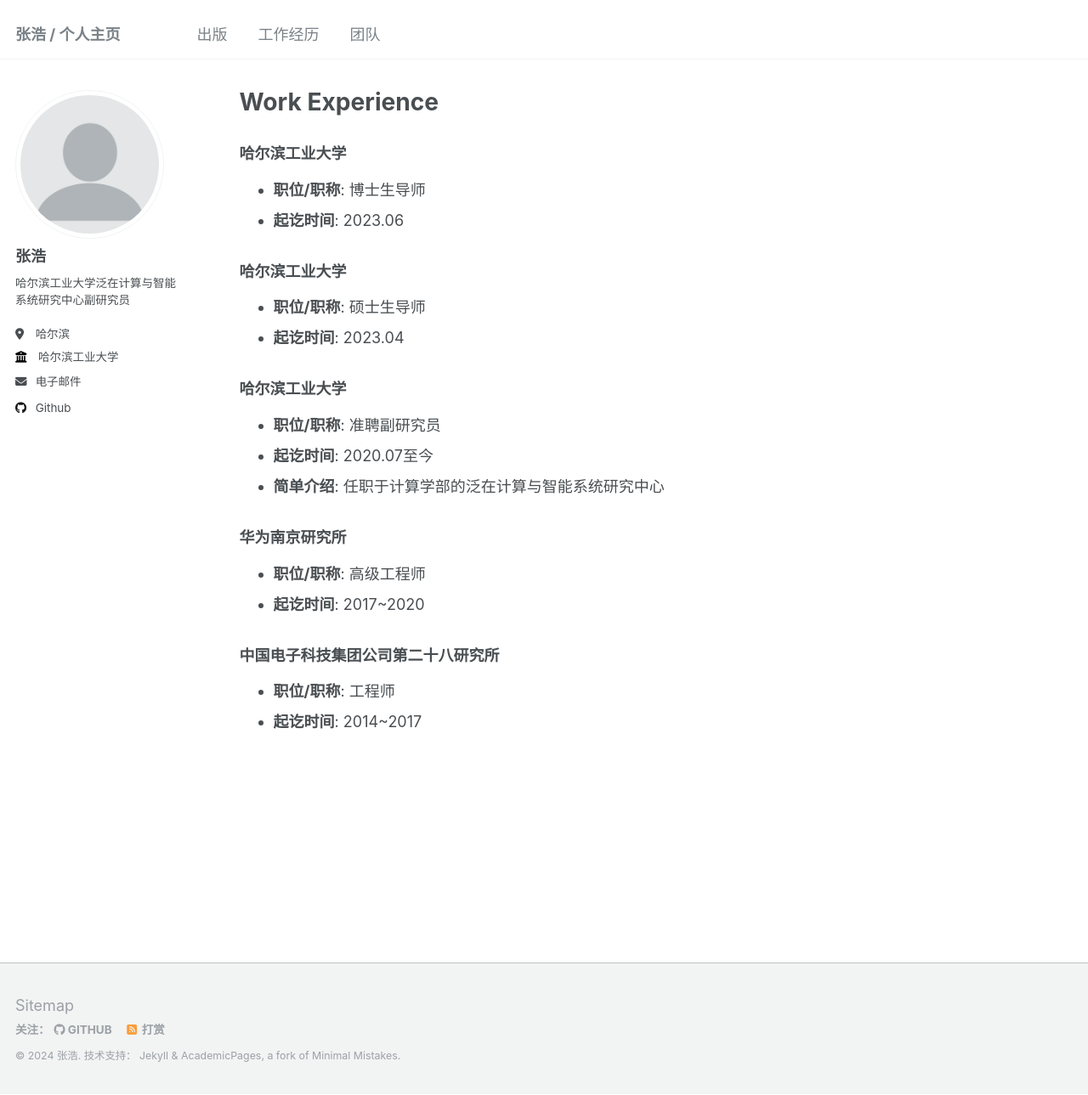
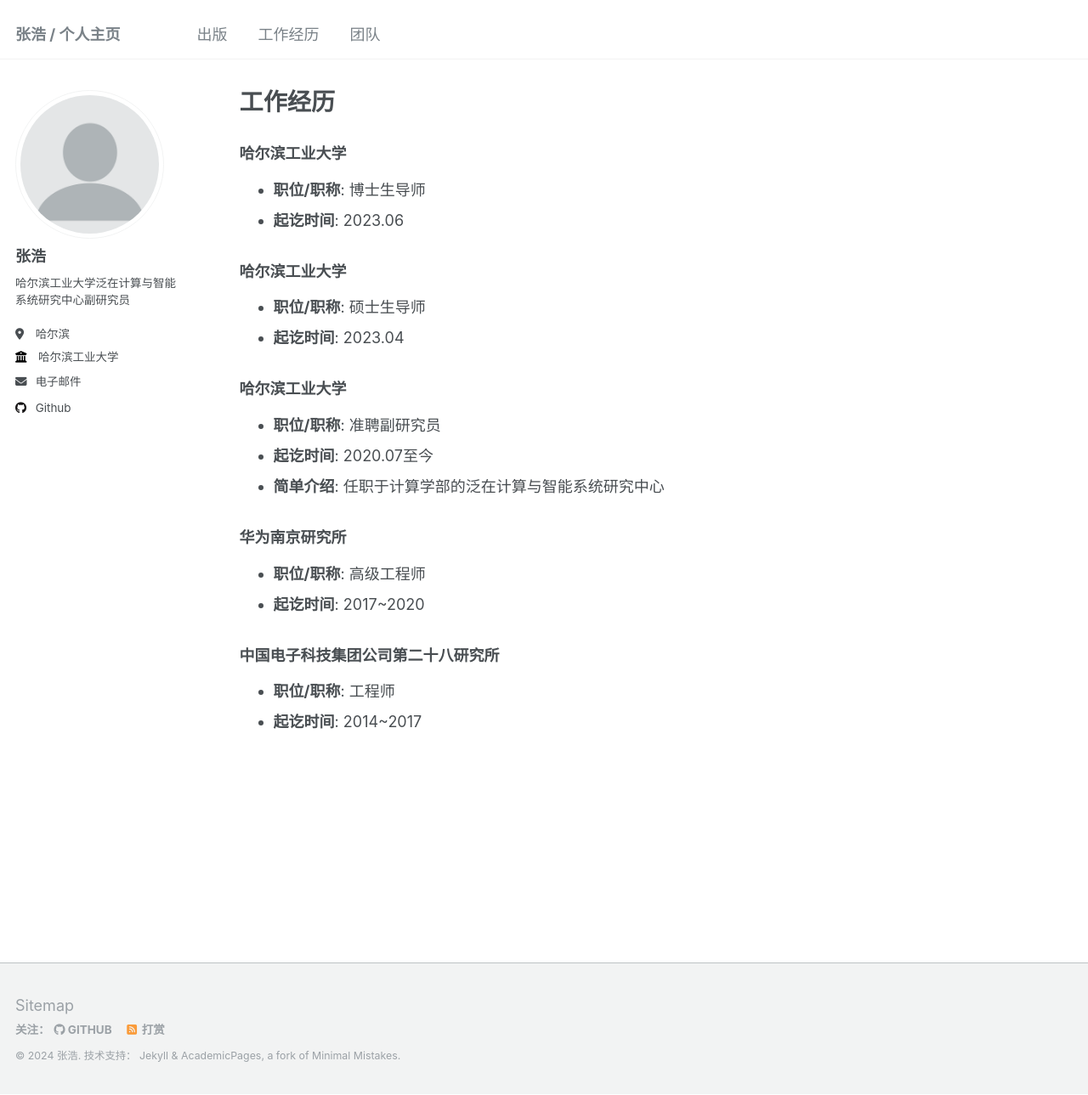
Before and after one commit to benjiachong/benjiachong.github.io, a Jekyll site: the page built from _pages/work-experience.md, in a window 1280 px wide and 1289 px high. Shown: the whole window at 85% size. Built offline with Jekyll 4.4.1, drawn with Linux system fonts in a browser that asks for light colours.

Commit message:
Update work-experience.md

```diff
--- a/_pages/work-experience.md
+++ b/_pages/work-experience.md
@@ -1,6 +1,6 @@
 ---
 layout: archive
-title: "Work Experience"
+title: "工作经历"
 permalink: /workExperience/
 author_profile: true
 ---
```
